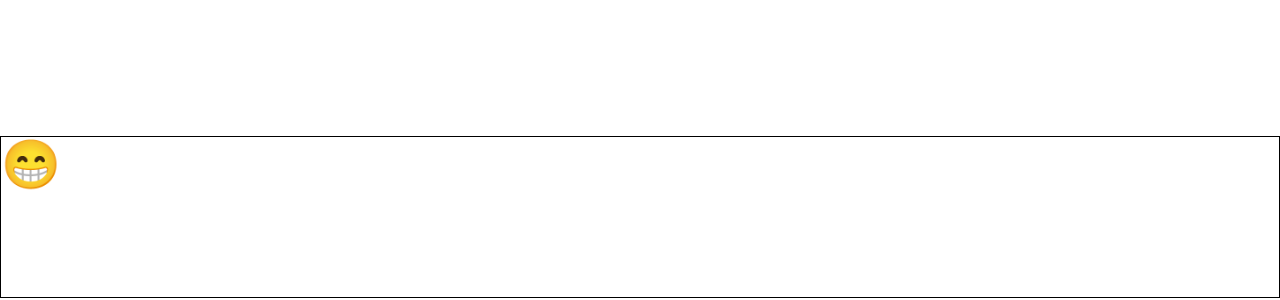
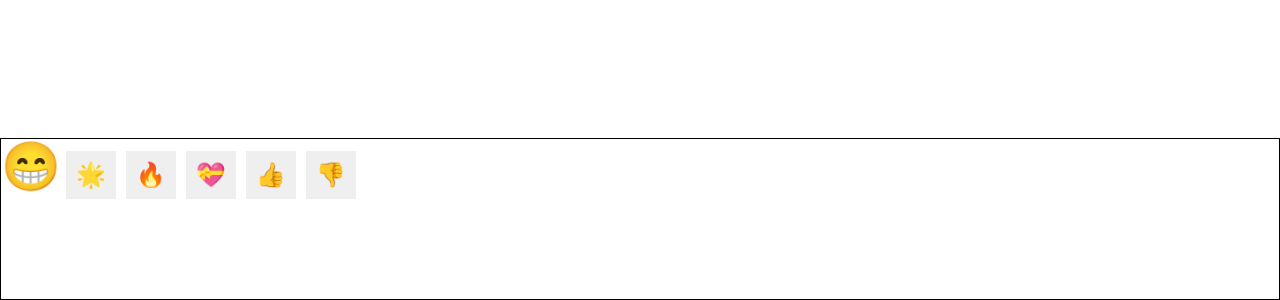
Before and after one commit to steveruizok/tldr-takehome, a React (Vite) app: page / in a window 1280 px wide. Shown: the part 502-802 px from the top of the page. Built offline with nearby package versions, Linux system fonts and the light colour scheme.

Commit message:
add buttons to select emojis

```diff
--- a/src/App.css
+++ b/src/App.css
@@ -3,7 +3,7 @@ body{
 }
 
 .Canvas{
-  height: 100vh;
+  height: 80vh;
   width: 100vw;
   background-color: white;
   position: relative;
@@ -18,6 +18,13 @@ body{
   height: 20vh;
 }
 
+.emoji-btn{
+  font-size: 24px;
+  border: none;
+  padding: 10px;
+  margin: 5px;
+  cursor: pointer;
+}
 .emoji{
   font-size: 48px;
   cursor: pointer;
--- a/src/App.jsx
+++ b/src/App.jsx
@@ -1,6 +1,7 @@
 import { useEffect, useRef, useState } from 'react'
 import './App.css'
-import { emojis } from './assets/emojis'
+
+
 
 function App() {
 
@@ -9,8 +10,14 @@ function App() {
 
   const [selected, setSelected] = useState(false);
 
+
+  const emojis = ['🌟', '🔥', '💝', '👍', '👎']
+
+  const handleCursorMove = (event) => {
+    const { clientX, clientY } = event;
+  }
+
   useEffect(() => {
-    console.log('useffect')
 
     const emoji = emojiRef.current;
     const canvas = canvasRef.current;
@@ -39,15 +46,18 @@ function App() {
 
   return (
     <>
-    <main ref={canvasRef} className="Canvas">
+    <main ref={canvasRef} className="Canvas" onMouseMove={handleCursorMove}>
+
+    </main>
     <footer className="Footer">
     <span ref={emojiRef} className="emoji">&#128513;</span>
 
-    {/* {emojis.map(emoji => (
-    <span ref="emojiRef" className="emoji" title={`&#${emoji};`}>{String.fromCodePoint(emoji)}</span>))} */}
+    {emojis.map((emoji) => (
+      <button className='emoji-btn'>
+        {emoji}
+      </button>
+    ))}
     </footer>
-    </main>
-
     </>
   )
 }
```
